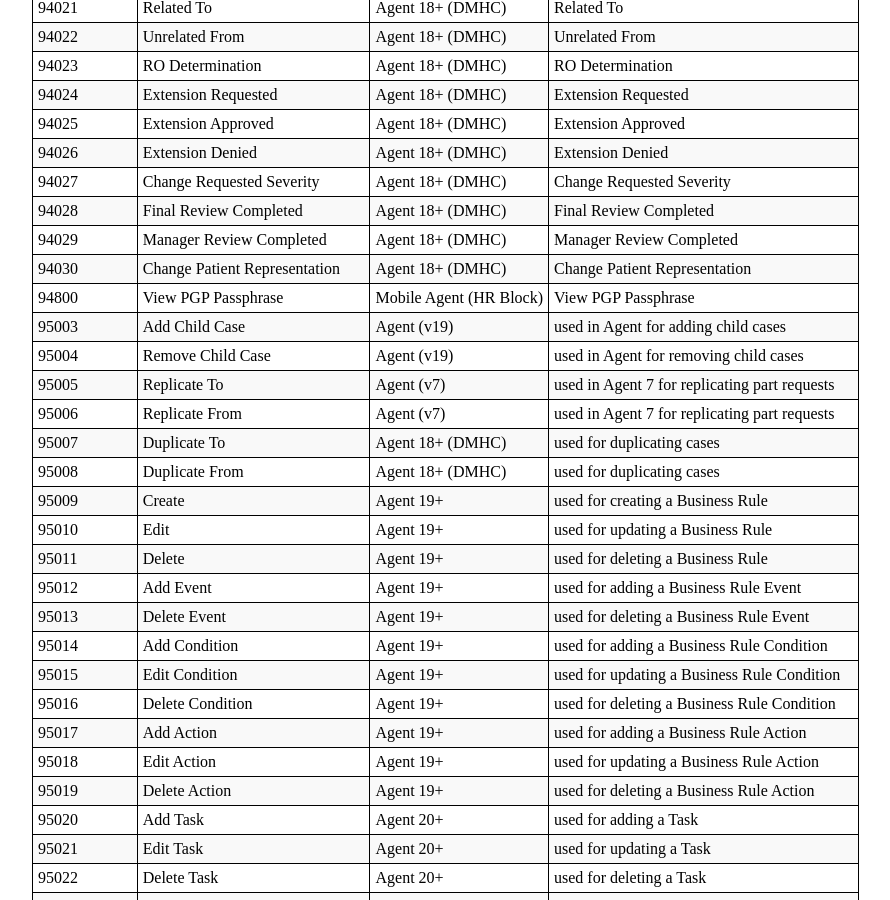
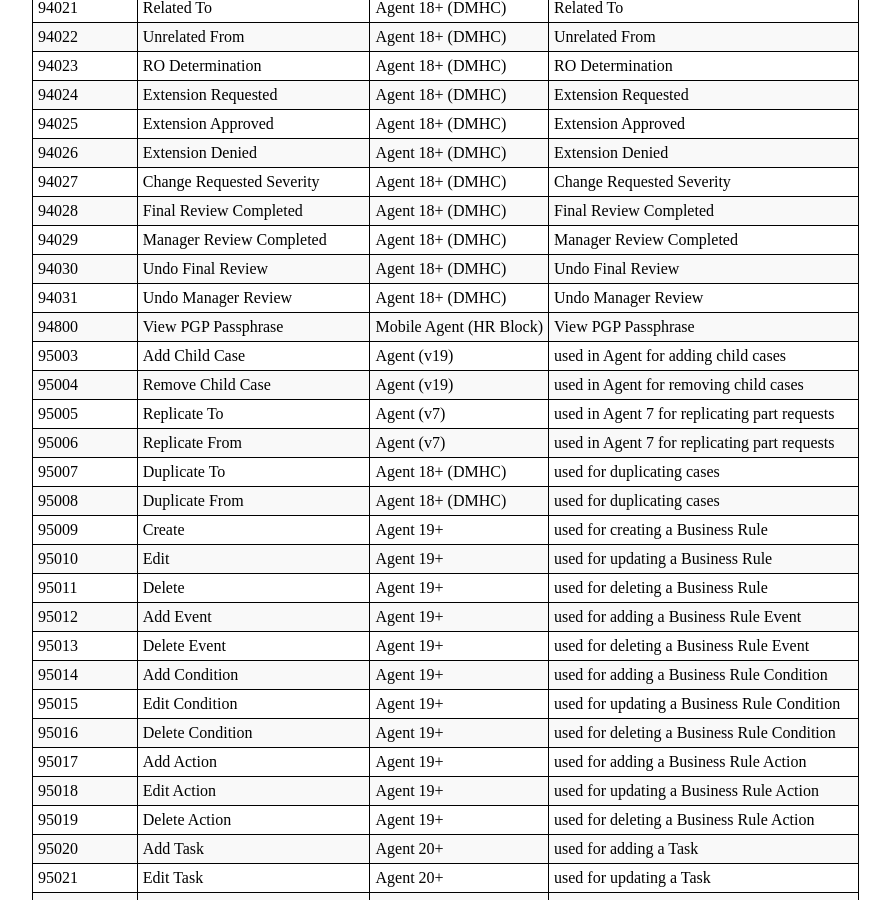
Before and after one commit to DovetailSoftware/dovetail-defined, a Jekyll site: the page built from pages/activity-codes.md, in a window 1280 px wide and 900 px high, scrolled down 917 px. Shown: the whole window, without its empty margins (160-1050 px from the left). Built offline with Jekyll 4.4.1, drawn with Linux system fonts in a browser that asks for light colours.

Commit message:
add 94030 and 94031 for dmhc-agent

```diff
--- a/pages/activity-codes.md
+++ b/pages/activity-codes.md
@@ -40,7 +40,8 @@ description: Custom Activity Codes created by Dovetail
 | 94027 | Change Requested Severity | Agent 18+ (DMHC)   | Change Requested Severity |
 | 94028 | Final Review Completed | Agent 18+ (DMHC)   | Final Review Completed |
 | 94029 | Manager Review Completed | Agent 18+ (DMHC)   | Manager Review Completed |
-| 94030 | Change Patient Representation | Agent 18+ (DMHC)   | Change Patient Representation |
+| 94030 | Undo Final Review | Agent 18+ (DMHC)   | Undo Final Review |
+| 94031 | Undo Manager Review | Agent 18+ (DMHC)   | Undo Manager Review |
 | 94800 | View PGP Passphrase | Mobile Agent (HR Block) | View PGP Passphrase |
 | 95003 | Add Child Case | Agent (v19) | used in Agent for adding child cases|
 | 95004 | Remove Child Case | Agent (v19) | used in Agent for removing child cases|
```
